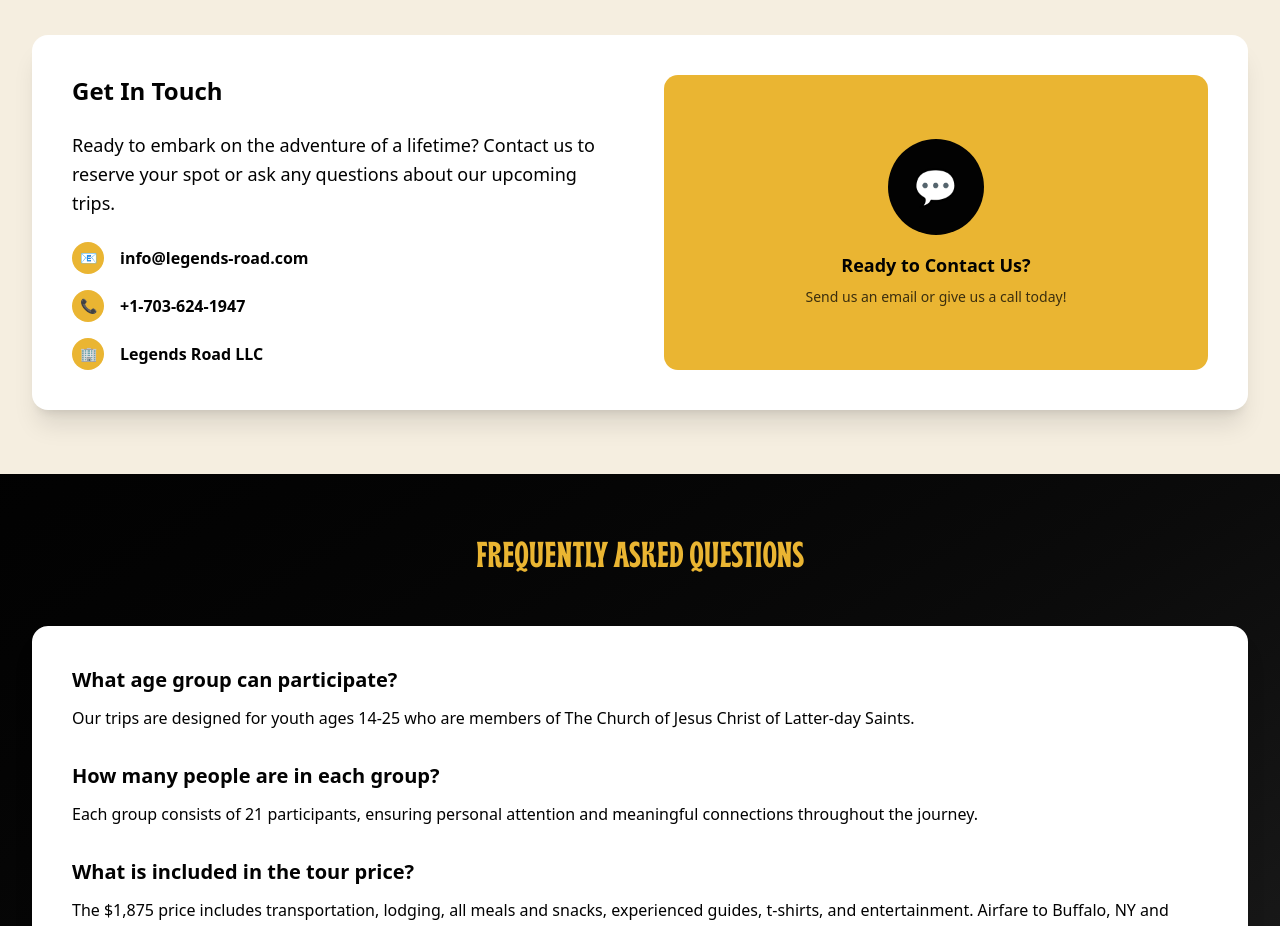
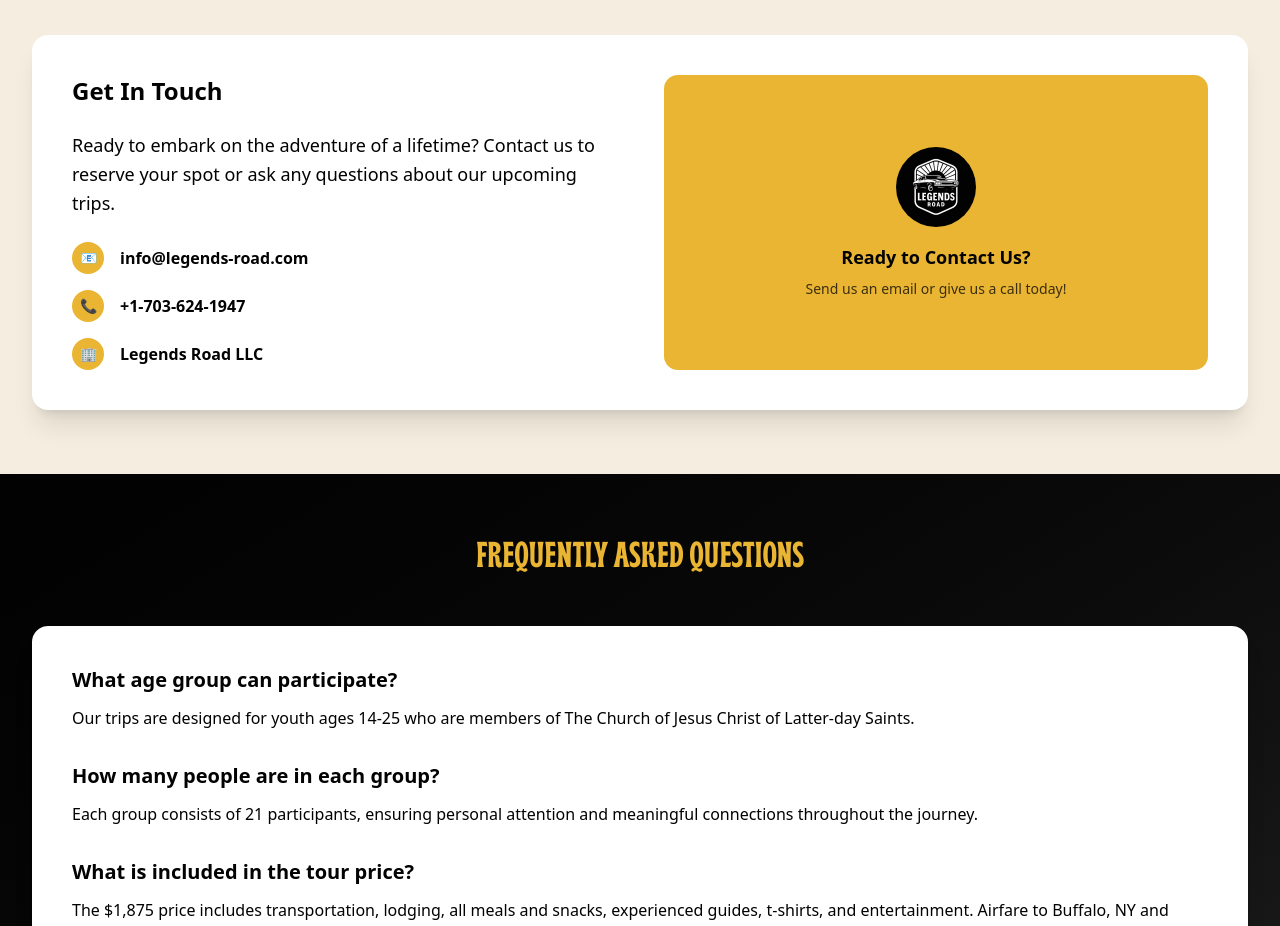
Before and after one commit to grandepeter/legendsroadrallywebsite, a Next.js app: page / in a window 1280 px wide. Shown: the part 4200-5126 px from the top of the page. Built offline with nearby package versions, Linux system fonts and the light colour scheme.

Commit message:
Changed a logo in the contact us section

```diff
--- a/app/page.tsx
+++ b/app/page.tsx
@@ -540,10 +540,14 @@ export default function Home() {
 
                 <div className="bg-[var(--legends-gold)] rounded-xl p-6 flex items-center justify-center">
                   <div className="text-center">
-                    <div className="w-24 h-24 mx-auto mb-4 bg-[var(--legends-dark-black)] rounded-full flex items-center justify-center">
-                      <span className="text-[var(--legends-gold)] text-4xl">
-                        💬
-                      </span>
+                    <div className="w-20 h-20 mx-auto mb-4 bg-[var(--legends-dark-black)] rounded-full flex items-center justify-center p-2">
+                      <Image
+                        src="/legendsroadlogo.PNG"
+                        alt="Legends Road Logo"
+                        width={100}
+                        height={100}
+                        className="object-contain"
+                      />
                     </div>
                     <p className="text-[var(--legends-dark-black)] font-bold text-lg mb-2">
                       Ready to Contact Us?
```
